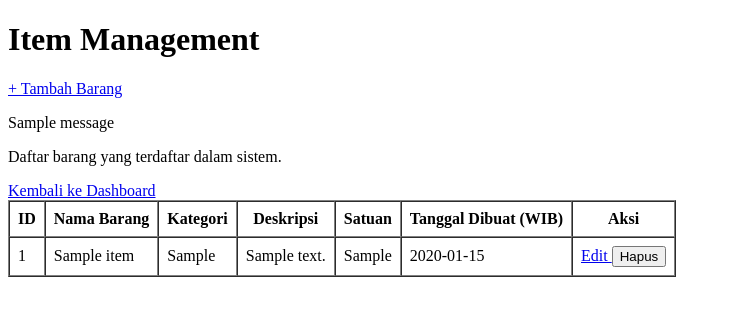
After one commit to DimasAryansyah/Tes-Procurement, a Flask app: page /items in a window 1280 px wide. The commit adds this page. Shown: the top 316 px of the page, without its empty margins (0-731 px from the left). Run offline with Flask 3, Linux system fonts and the light colour scheme; tables that the repository leaves empty hold one stand-in row (values such as "Sample post"); one stand-in notice (Sample message) is shown.

Commit message:
add: item management and Purchase Request integration

```diff
--- a/app.py
+++ b/app.py
@@ -146,6 +146,129 @@ def delete_supplier(supplier_id):
 
     return redirect(url_for("suppliers"))
 
+
+# Item Management Routes
+@app.route("/items")
+def items():
+    with get_connection() as connection:
+        item_list = connection.execute("""
+            SELECT *
+            FROM items
+            ORDER BY id DESC
+        """).fetchall()
+
+    return render_template("items.html", items=item_list)
+
+
+# Item Management Add
+@app.route("/items/add", methods=["GET", "POST"])
+def add_item():
+    if request.method == "POST":
+        name = request.form.get("name", "").strip()
+        category = request.form.get("category", "").strip()
+        description = request.form.get("description", "").strip()
+        unit = request.form.get("unit", "").strip()
+
+        if not name:
+            flash("Nama barang wajib diisi.", "error")
+            return redirect(url_for("add_item"))
+
+        if not unit:
+            flash("Satuan barang wajib diisi.", "error")
+            return redirect(url_for("add_item"))
+
+        with get_connection() as connection:
+            connection.execute("""
+                INSERT INTO items (name, category, description, unit)
+                VALUES (?, ?, ?, ?)
+            """, (
+                name,
+                category or None,
+                description or None,
+                unit
+            ))
+
+        flash("Barang berhasil ditambahkan.", "success")
+        return redirect(url_for("items"))
+
+    return render_template("item_form.html")
+
+
+# Item Management Edit
+@app.route("/items/<int:item_id>/edit", methods=["GET", "POST"])
+def edit_item(item_id):
+    with get_connection() as connection:
+        item = connection.execute(
+            "SELECT * FROM items WHERE id = ?",
+            (item_id,)
+        ).fetchone()
+
+        if item is None:
+            flash("Barang tidak ditemukan.", "error")
+            return redirect(url_for("items"))
+
+        if request.method == "POST":
+            name = request.form.get("name", "").strip()
+            category = request.form.get("category", "").strip()
+            description = request.form.get("description", "").strip()
+            unit = request.form.get("unit", "").strip()
+
+            if not name or not unit:
+                flash(
+                    "Nama dan satuan barang wajib diisi.",
+                    "error"
+                )
+                return redirect(
+                    url_for("edit_item", item_id=item_id)
+                )
+
+            connection.execute("""
+                UPDATE items
+                SET name = ?,
+                    category = ?,
+                    description = ?,
+                    unit = ?
+                WHERE id = ?
+            """, (
+                name,
+                category or None,
+                description or None,
+                unit,
+                item_id
+            ))
+
+            flash("Data barang berhasil diperbarui.", "success")
+            return redirect(url_for("items"))
+
+    return render_template("item_form.html", item=item)
+
+
+# Item Management Delete
+@app.route("/items/<int:item_id>/delete", methods=["POST"])
+def delete_item(item_id):
+    try:
+        with get_connection() as connection:
+            cursor = connection.execute(
+                "DELETE FROM items WHERE id = ?",
+                (item_id,)
+            )
+
+            if cursor.rowcount == 0:
+                flash("Barang tidak ditemukan.", "error")
+                return redirect(url_for("items"))
+
+        flash("Barang berhasil dihapus.", "success")
+
+    except sqlite3.IntegrityError:
+        flash(
+            "Barang tidak dapat dihapus karena sudah digunakan "
+            "dalam Purchase Request.",
+            "error"
+        )
+
+    return redirect(url_for("items"))
+
+
 # Purchase Request Routes
 @app.route("/purchase-requests")
 def purchase_requests():
@@ -167,11 +290,10 @@ def purchase_requests():
     )
 
 # Purchase Request Add
-
 @app.route("/purchase-requests/add", methods=["GET", "POST"])
 def add_purchase_request():
     if request.method == "POST":
-        title = request.form.get("title", "").strip()
+        item_id_raw = request.form.get("item_id", "").strip()
         description = request.form.get("description", "").strip()
         quantity_raw = request.form.get("quantity", "").strip()
         estimated_cost_raw = request.form.get(
@@ -179,10 +301,16 @@ def add_purchase_request():
         ).strip()
         action = request.form.get("action", "submit")
 
-        if not title:
-            flash("Judul permintaan wajib diisi.", "error")
+        # Validasi pilihan barang
+        try:
+            item_id = int(item_id_raw)
+            if item_id <= 0:
+                raise ValueError
+        except (ValueError, TypeError):
+            flash("Silakan pilih barang yang valid.", "error")
             return redirect(url_for("add_purchase_request"))
 
+        # Validasi jumlah dan estimasi biaya
         try:
             quantity = int(quantity_raw)
             estimated_cost = float(estimated_cost_raw)
@@ -203,9 +331,26 @@ def add_purchase_request():
             )
             return redirect(url_for("add_purchase_request"))
 
+        if action not in ("draft", "submit"):
+            action = "submit"
+
         status = "Draft" if action == "draft" else "Submitted"
 
         with get_connection() as connection:
+            # Ambil barang yang dipilih
+            item = connection.execute(
+                """
+                SELECT id, name, description
+                FROM items
+                WHERE id = ?
+                """,
+                (item_id,)
+            ).fetchone()
+
+            if item is None:
+                flash("Barang tidak ditemukan.", "error")
+                return redirect(url_for("add_purchase_request"))
+
             requester = connection.execute(
                 """
                 SELECT id FROM users
@@ -223,24 +368,32 @@ def add_purchase_request():
 
             request_number = f"PR-{uuid4().hex[:8].upper()}"
 
+            # Gunakan nama barang sebagai judul Purchase Request.
+            # Jika deskripsi kosong, gunakan deskripsi barang.
+            final_description = (
+                description or item["description"] or ""
+            )
+
             connection.execute(
                 """
                 INSERT INTO purchase_requests (
                     request_number,
                     requester_id,
+                    item_id,
                     title,
                     description,
                     quantity,
                     estimated_cost,
                     status
                 )
-                VALUES (?, ?, ?, ?, ?, ?, ?)
+                VALUES (?, ?, ?, ?, ?, ?, ?, ?)
                 """,
                 (
                     request_number,
                     requester["id"],
-                    title,
-                    description,
+                    item["id"],
+                    item["name"],
+                    final_description,
                     quantity,
                     estimated_cost,
                     status
@@ -248,13 +401,32 @@ def add_purchase_request():
             )
 
         if status == "Draft":
-            flash("Purchase Request berhasil disimpan sebagai Draft.", "success")
+            flash(
+                "Purchase Request berhasil disimpan sebagai Draft.",
+                "success"
+            )
         else:
-            flash("Purchase Request berhasil diajukan untuk approval.", "success")
+            flash(
+                "Purchase Request berhasil diajukan untuk approval.",
+                "success"
+            )
 
         return redirect(url_for("purchase_requests"))
 
-    return render_template("purchase_request_form.html")
+    # Ambil daftar barang untuk dropdown form
+    with get_connection() as connection:
+        items = connection.execute(
+            """
+            SELECT id, name, category, unit, description
+            FROM items
+            ORDER BY name ASC
+            """
+        ).fetchall()
+
+    return render_template(
+        "purchase_request_form.html",
+        items=items
+    )
 
 # Purchase Request Edit
 @app.route(
--- /dev/null
+++ b/templates/items.html
@@ -0,0 +1,71 @@
+
+<!DOCTYPE html>
+<html lang="id">
+<head>
+    <meta charset="UTF-8">
+    <meta name="viewport" content="width=device-width, initial-scale=1.0">
+    <title>Item Management</title>
+</head>
+<body>
+    <h1>Item Management</h1>
+
+    <p>
+        <a href="{{ url_for('add_item') }}">+ Tambah Barang</a>
+    </p>
+
+    {% with messages = get_flashed_messages(with_categories=true) %}
+        {% for category, message in messages %}
+            <p>{{ message }}</p>
+        {% endfor %}
+    {% endwith %}
+
+    <p>Daftar barang yang terdaftar dalam sistem.</p>
+
+    <a href="/">Kembali ke Dashboard</a>
+
+    <table border="1" cellpadding="8" cellspacing="0">
+        <thead>
+            <tr>
+                <th>ID</th>
+                <th>Nama Barang</th>
+                <th>Kategori</th>
+                <th>Deskripsi</th>
+                <th>Satuan</th>
+                <th>Tanggal Dibuat (WIB)</th>
+                <th>Aksi</th>
+            </tr>
+        </thead>
+
+        <tbody>
+            {% for item in items %}
+                <tr>
+                    <td>{{ item.id }}</td>
+                    <td>{{ item.name }}</td>
+                    <td>{{ item.category or '-' }}</td>
+                    <td>{{ item.description or '-' }}</td>
+                    <td>{{ item.unit }}</td>
+                    <td>{{ item.created_at }}</td>
+                    <td>
+                        <a href="{{ url_for('edit_item', item_id=item.id) }}">
+                            Edit
+                        </a>
+
+                        <form
+                            action="{{ url_for('delete_item', item_id=item.id) }}"
+                            method="POST"
+                            style="display: inline;"
+                            onsubmit="return confirm('Yakin ingin menghapus barang ini?');"
+                        >
+                            <button type="submit">Hapus</button>
+                        </form>
+                    </td>
+                </tr>
+            {% else %}
+                <tr>
+                    <td colspan="7">Belum ada data barang.</td>
+                </tr>
+            {% endfor %}
+        </tbody>
+    </table>
+</body>
+</html>
```
Also changed, not shown: database.py (+66 -2 lines), templates/item_form.html (added, +67 -0 lines), templates/purchase_request_form.html (+60 -7 lines).
